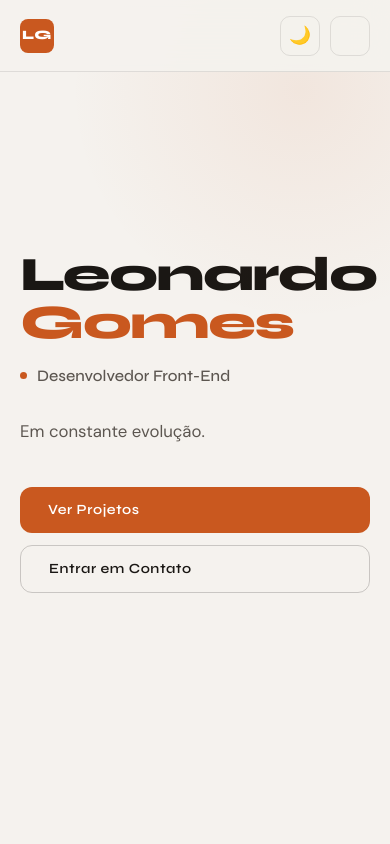
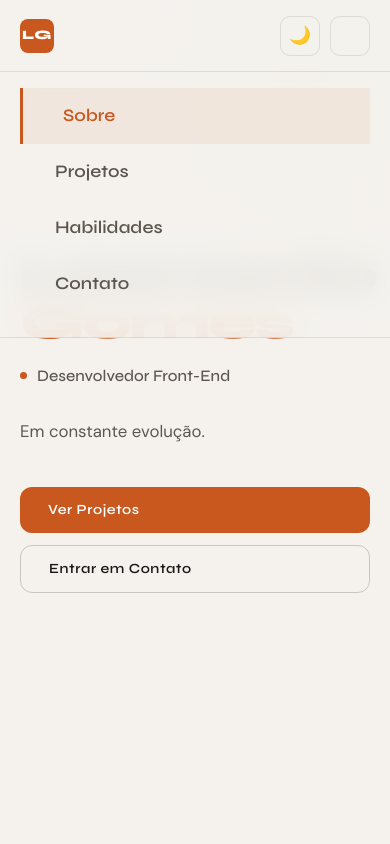
Before and after one commit to leeoze/portfolio-LG, a React (Vite) app: page / in a window 390 px wide. Both pictures are taken after a click on the button "Abrir menu". Shown: the top 844 px of the page. Built offline with nearby package versions, Linux system fonts and the light colour scheme.

Commit message:
Menu hamburguer funcionando

```diff
--- a/src/components/Navbar/Navbar.jsx
+++ b/src/components/Navbar/Navbar.jsx
@@ -55,7 +55,10 @@ export default function Navbar() {
     setMenuOpen(false);
     const target = document.querySelector(href);
     if (target) {
-      const offset = parseInt(getComputedStyle(document.documentElement).getPropertyValue('--navbar-height')) || 72;
+      const offset =
+        parseInt(
+          getComputedStyle(document.documentElement).getPropertyValue('--navbar-height')
+        ) || 72;
       const top = target.getBoundingClientRect().top + window.scrollY - offset;
       window.scrollTo({ top, behavior: 'smooth' });
     }
@@ -69,7 +72,12 @@ export default function Navbar() {
       <nav className={`${styles.navbar} ${scrolled ? styles.scrolled : ''}`}>
         <div className={`container ${styles.inner}`}>
           {/* Logo com iniciais */}
-          <a href="#sobre" className={styles.logo} onClick={e => handleNavClick(e, '#sobre')} aria-label="Leonardo Gomes — início">
+          <a
+            href="#sobre"
+            className={styles.logo}
+            onClick={e => handleNavClick(e, '#sobre')}
+            aria-label="Leonardo Gomes — início"
+          >
             <span className={styles.logoMark}>LG</span>
             <span className={styles.logoName}>Leonardo Gomes</span>
           </a>
@@ -102,10 +110,11 @@ export default function Navbar() {
             </button>
 
             {/* Hambúrguer */}
+            {/* FIX: aria-label agora é dinâmico — reflete o estado real do menu */}
             <button
               className={`${styles.hamburger} ${menuOpen ? styles.open : ''}`}
               onClick={() => setMenuOpen(prev => !prev)}
-              aria-label="Abrir menu"
+              aria-label={menuOpen ? 'Fechar menu' : 'Abrir menu'}
               aria-expanded={menuOpen}
             >
               <span />
@@ -117,7 +126,12 @@ export default function Navbar() {
       </nav>
 
       {/* Menu mobile */}
-      <div className={`${styles.mobileMenu} ${menuOpen ? styles.open : ''}`} role="dialog" aria-label="Menu de navegação">
+      <div
+        className={`${styles.mobileMenu} ${menuOpen ? styles.open : ''}`}
+        role="dialog"
+        aria-label="Menu de navegação"
+        aria-hidden={!menuOpen}
+      >
         <div className="container">
           <ul>
             {NAV_LINKS.map(({ href, label }) => (
@@ -126,6 +140,7 @@ export default function Navbar() {
                   href={href}
                   className={activeSection === href.slice(1) ? styles.active : ''}
                   onClick={e => handleNavClick(e, href)}
+                  tabIndex={menuOpen ? 0 : -1}
                 >
                   {label}
                 </a>
--- a/src/components/Navbar/Navbar.module.css
+++ b/src/components/Navbar/Navbar.module.css
@@ -6,7 +6,7 @@
   left: 0;
   right: 0;
   z-index: 1000;
-  height: var(--navbar-height);
+  height: var(--navbar-height, 72px);
   background: var(--bg-navbar);
   backdrop-filter: blur(16px);
   -webkit-backdrop-filter: blur(16px);
@@ -123,8 +123,9 @@
 }
 
 /* ===== HAMBURGER ===== */
+
 .hamburger {
-  display: none;
+  display: flex;
   flex-direction: column;
   justify-content: center;
   gap: 5px;
@@ -136,6 +137,12 @@
   background: transparent;
   cursor: pointer;
   transition: all var(--transition);
+}
+
+@media (min-width: 769px) {
+  .hamburger {
+    display: none;
+  }
 }
 
 .hamburger:hover {
@@ -165,11 +172,13 @@
 }
 
 /* ===== MOBILE MENU ===== */
+
 .mobileMenu {
   position: fixed;
-  top: var(--navbar-height);
+  top: var(--navbar-height, 72px);
   left: 0;
   right: 0;
+  z-index: 999;
   background: var(--bg-navbar);
   backdrop-filter: blur(16px);
   -webkit-backdrop-filter: blur(16px);
@@ -217,8 +226,4 @@
   .navLinks {
     display: none;
   }
-
-  .hamburger {
-    display: flex;
-  }
 }
--- a/src/styles/global.css
+++ b/src/styles/global.css
@@ -13,7 +13,7 @@
   /* Light Theme */
   --bg-primary: #F5F2EE;
   --bg-secondary: #ECEAE5;
-  --bg-card: #FFFFFF;
+  --bg-card: #ffffff;
   --bg-navbar: rgba(245, 242, 238, 0.92);
 
   --text-primary: #1A1714;
@@ -31,7 +31,7 @@
   --shadow-md: 0 8px 32px rgba(26, 23, 20, 0.10);
   --shadow-lg: 0 20px 60px rgba(26, 23, 20, 0.14);
 
-  --navbar-height: 72px;
+    --navbar-height: 72px;
   --transition: 0.3s cubic-bezier(0.4, 0, 0.2, 1);
   --radius: 12px;
   --radius-lg: 20px;
```
